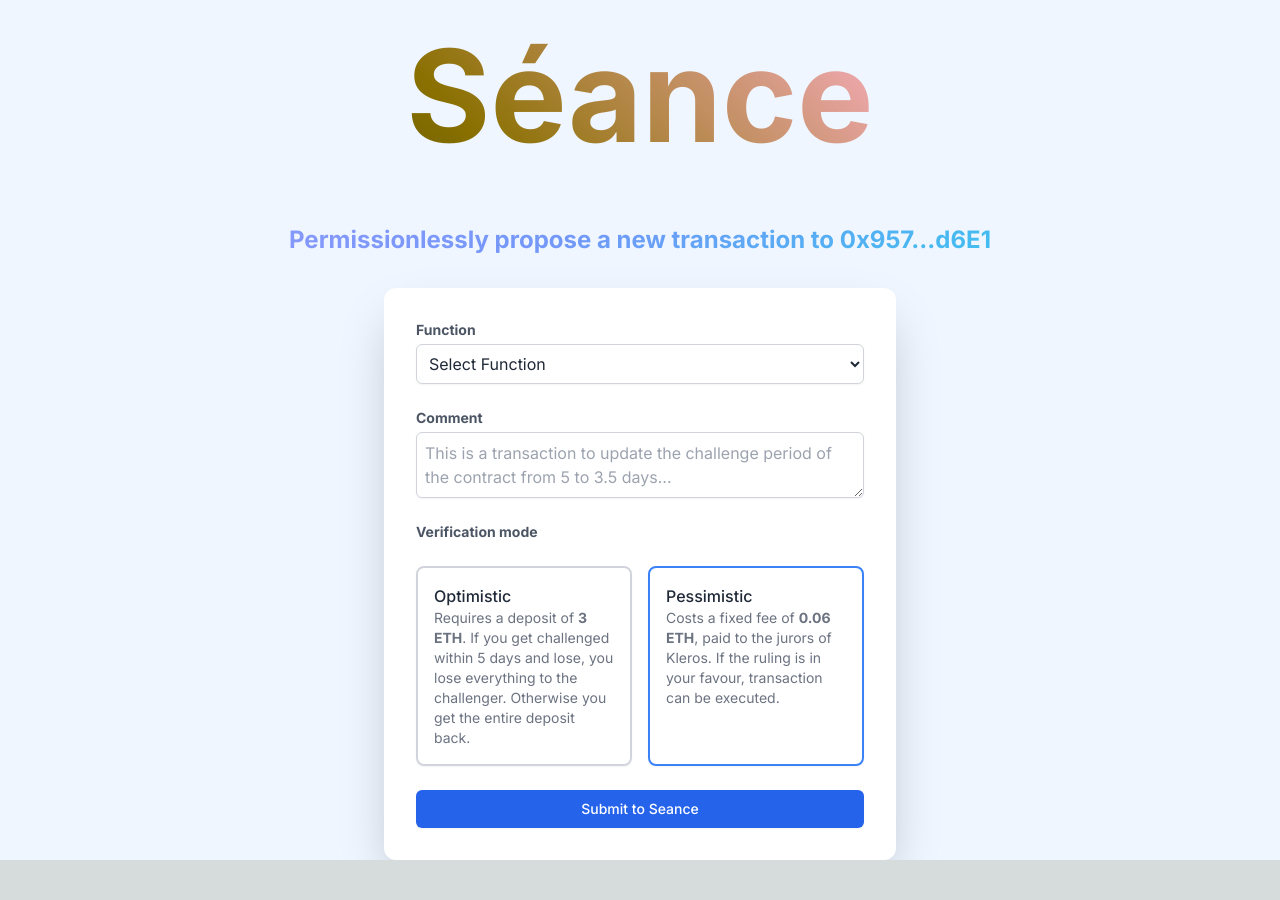
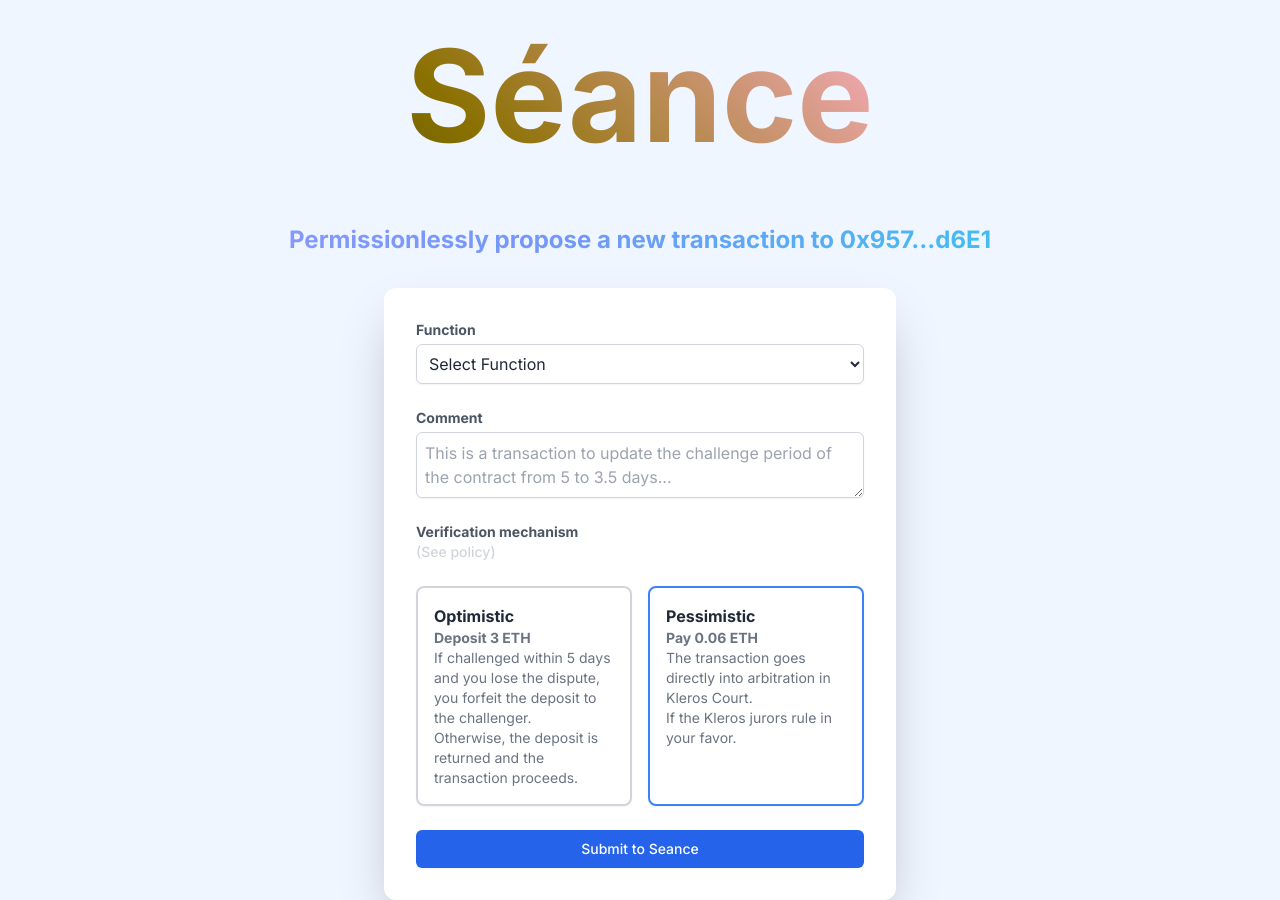
Before and after one commit to gmkung/curate-admin, a Next.js app: page / in a window 1280 px wide. Before the commit the page ends 860 px from the top, so only its background shows below. Built offline with nearby package versions, Linux system fonts and the light colour scheme.

Commit message:
Optimisations

```diff
--- a/src/pages/index.tsx
+++ b/src/pages/index.tsx
@@ -68,6 +68,30 @@
     console.log('Submitting proposal:', { selectedFunction, parameters, comment, workflow });
   };
 
+  const Tooltip = ({ children, text }) => {
+    const [isTooltipVisible, setTooltipVisible] = useState(false);
+
+    return (
+      <span className="relative inline group">
+        <span
+          onMouseEnter={() => setTooltipVisible(true)}
+          onMouseLeave={() => setTooltipVisible(false)}
+          className="cursor-pointer"
+        >
+          {children}
+        </span>
+        {isTooltipVisible && (
+          <div className="absolute bottom-0 flex-col items-center hidden mb-6 group-hover:flex">
+            <span className="relative z-10 p-2 text-xs leading-none text-white whitespace-no-wrap bg-black shadow-lg rounded-md">
+              {text}
+            </span>
+            <div className="w-3 h-3 -mt-2 rotate-45 bg-black"></div>
+          </div>
+        )}
+      </span>
+    );
+  };
+
   return (
     <div style={globalStyle} className="min-h-screen flex flex-col justify-center items-center px-4 bg-blue-50">
       <h1 style={seanceStyle} className="mb-8 text-center">
@@ -79,7 +103,9 @@
       <form onSubmit={handleSubmit} className="w-full max-w-lg bg-white shadow-2xl border-1.5 border-blue-200 rounded-xl p-8 space-y-6">
 
         <div>
-          <label htmlFor="function" className="block text-sm font-semibold text-gray-600">Function</label>
+          <Tooltip text={`Retrieved from ABI record of the root (sub)DNS`}>
+            <label htmlFor="function" className="block text-sm font-semibold text-gray-600">Function</label>
+          </Tooltip>
           <select
             id="function"
             value={selectedFunction?.name || ''}
@@ -113,7 +139,9 @@
           </div>
         ))}
         <div>
-          <label htmlFor="comment" className="block text-sm font-semibold text-gray-600">Comment</label>
+          <Tooltip text={`Describes what the transaction is for and is emitted as 'evidence'`}>
+            <label htmlFor="comment" className="block text-sm font-semibold text-gray-600">Comment</label>
+          </Tooltip>
           <textarea
             id="comment"
             value={comment}
@@ -122,16 +150,21 @@
             className="mt-1 block w-full bg-white border border-gray-300 rounded-md shadow-sm text-gray-800 focus:ring-blue-500 focus:border-blue-500 py-2 px-2"
           ></textarea>
         </div>
-        <label htmlFor="function" className="block text-sm font-semibold text-gray-600">Verification mode</label>
+
+        <label htmlFor="function" className="block text-sm font-semibold text-gray-600"><Tooltip text={`Decides whether the transaction goes optimistically to Reality.eth or UMA, or straight to Arbitration.`}>Verification mechanism </Tooltip><Tooltip text={`Configured as this Seance arbitrable contract's metaevidence.`}>
+          <span className='block text-sm font-medium text-gray-300'>(<a href='https://ipfs.kleros.io/ipfs/QmQV4YmtAxBRZGM54zET9HbBJBPhuC5z248NyQscD6WE52/metaEvidence.json'>See policy</a>)</span>
+        </Tooltip></label>
+
+
         <div className="flex gap-4">
 
           <div
-            className={`flex-1 cursor-pointer p-4 border-2 ${workflow === 'optimistic' ? 'border-blue-500' : 'border-gray-300'
+            className={`flex-1 items-center cursor-pointer p-4 border-2 ${workflow === 'optimistic' ? 'border-blue-500' : 'border-gray-300'
               } rounded-lg shadow-sm transition duration-300 ease-in-out transform hover:-translate-y-1`}
             onClick={() => setWorkflow('optimistic')}
           >
-            <h3 className="font-medium text-gray-800">Optimistic</h3>
-            <p className="text-sm text-gray-500">Requires a deposit of <b>3 ETH</b>. If you get challenged within 5 days and lose, you lose everything to the challenger. Otherwise you get the entire deposit back.</p>
+            <h2 className="font-bold text-gray-800">Optimistic</h2>
+            <p className="text-sm text-gray-500"><b>Deposit 3 ETH</b><br />If challenged within 5 days and you lose the dispute, you forfeit the deposit to the challenger.<br />Otherwise, the deposit is returned and the transaction proceeds.</p>
           </div>
 
           <div
@@ -139,8 +172,8 @@
               } rounded-lg shadow-sm transition duration-300 ease-in-out transform hover:-translate-y-1`}
             onClick={() => setWorkflow('pessimistic')}
           >
-            <h3 className="font-medium text-gray-800">Pessimistic</h3>
-            <p className="text-sm text-gray-500">Costs a fixed fee of <b>0.06 ETH</b>, paid to the jurors of Kleros. If the ruling is in your favour, transaction can be executed.</p>
+            <h2 className="font-bold text-gray-800">Pessimistic</h2>
+            <p className="text-sm text-gray-500"><b>Pay 0.06 ETH</b><br />The transaction goes directly into arbitration in Kleros Court.<br/>If the Kleros jurors rule in your favor.</p>
           </div>
         </div>
         <button
```
